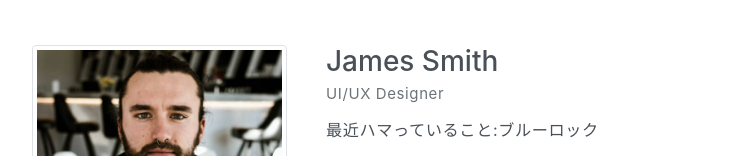
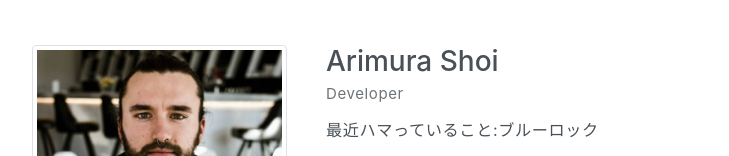
Before and after one commit to iwakiri0104/Git_Training, a website: page public_html/index.html in a window 1280 px wide. Shown: the part 2037-2193 px from the top of the page, without its empty margins (53-782 px from the left). Drawn offline with Linux system fonts and the light colour scheme.

Commit message:
名前とsubtitleの修正

```diff
--- a/public_html/index.html
+++ b/public_html/index.html
@@ -176,8 +176,8 @@
                     <img src="assets/imgs/avatar.jpg" alt="" class="img-thumbnail mb-4">
                 </div>
                 <div class="pl-md-4 col-md-9">
-                    <h6 class="title">James Smith</h6>
-                    <p class="subtitle">UI/UX Designer</p>
+                    <h6 class="title">Arimura Shoi</h6>
+                    <p class="subtitle">Developer</p>
                     <p>最近ハマっていること:ブルーロック</p>
                     <p>好きなアーティスト:miwa、ずとまよ</p>
                     <p>最近食べたもので一番美味しかったランチ:お弁当</p>
```
